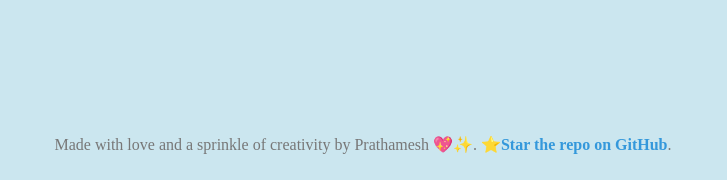
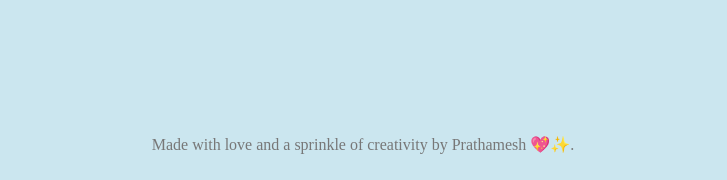
Before and after one commit to Yamraj-dev/private-web-page, a plain HTML site: page codeforAarchi/index.html in a window 1280 px wide. Shown: the part 620-800 px from the top of the page, without its empty margins (277-1004 px from the left). Drawn offline with Linux system fonts and the light colour scheme; files that its build step writes are made by us from their sources.

Commit message:
Update index.html

```diff
--- a/codeforAarchi/index.html
+++ b/codeforAarchi/index.html
@@ -39,7 +39,6 @@
         <!-- Positioned closer to the bottom with GitHub link -->
         <p class="made-with-love">
             Made with love and a sprinkle of creativity by Prathamesh 💖✨.
-            <a href="https://github.com/KanurkarPrateek/Valentines_Day_Proposal" class="github-link" target="_blank">⭐Star the repo on GitHub</a>.
         </p>
     </div>
 </body>
```
